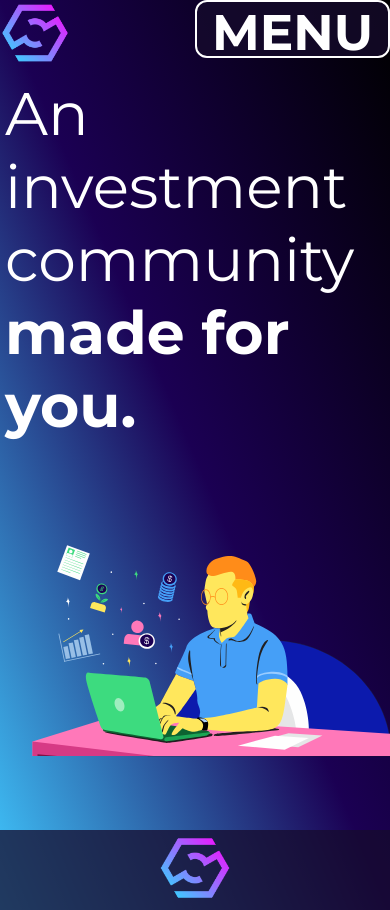
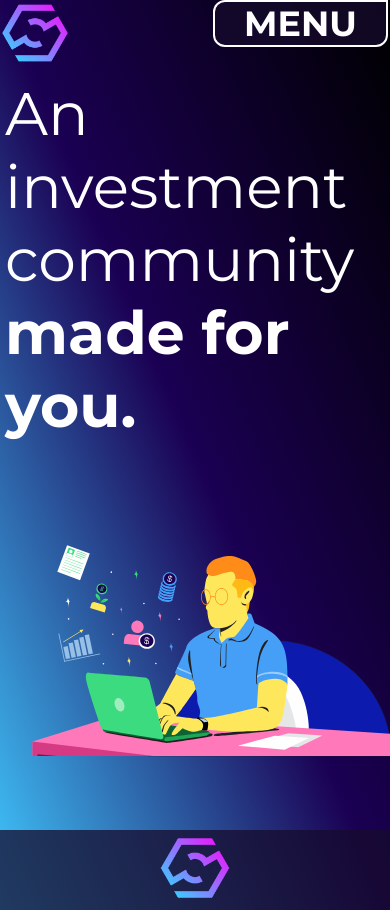
Before and after one commit to SuzerainY/investant-net, a Next.js app: page / in a window 390 px wide. Built offline with nearby package versions, Linux system fonts and the light colour scheme.

Commit message:
Minor mobile menu changes

```diff
--- a/pages/blog.js
+++ b/pages/blog.js
@@ -49,8 +49,8 @@ export default function Blog(props) {
   // Arrange blog post data and variables
   const data = props.data.blogPosts.data;
   const mostRecentPost = data[0]; // Get the most recent post
+  // let filterPostId = mostRecentPost.id; // When we fetch more posts, we will use this ID in a 'lt' (less than) filter clause to ensure we grab the next 15 earliest posts
   const blogPosts = data.slice(1); // The rest of the blog posts with the mostRecentPost removed
-  // let earliestPostId = blogPosts[blogPosts.length - 1].id; // When we fetch more posts, we will use this ID in a 'lt' (less than) filter clause to ensure we grab the next 15 earliest posts
 
   const readWPM = 200; // Assumption for how many words per minute the average reader can read
 
--- a/styles/components/_header.scss
+++ b/styles/components/_header.scss
@@ -1,5 +1,6 @@
 .header {
   align-items: center;
+  width: 100vw;
   background-color: $trans-purple;
   z-index: 99; // Ensure the header is above other content
 
@@ -47,20 +48,18 @@
         list-style: none;
       }
     }
-
     li {
       &:hover {
         transform: scale(1.04);
         transition-duration: 0.2s;
       }
     }
-
     a {
       text-decoration: none;
       align-items: center;
       font-size: 2rem;
       margin: 1.5rem;
-      color: white;
+      color: $white;
       white-space: nowrap;
     }
   }
@@ -85,11 +84,14 @@
   .mobile-menu {
     display: none;
     flex-direction: column;
-    width: 50%;
+    width: 175px;
+    position: relative;
+    margin-left: auto;
+    margin-right: 2px;
     align-items: center;
     overflow: hidden;
-    border: 2px solid white;
-    border-radius: 12px;
+    border: 2px solid $white;
+    border-radius: 12px 0px 12px 12px;
     background-color: $trans-purple;
     transition: max-height 0.3s ease-in-out;
 
@@ -109,17 +111,17 @@
     }
 
     h3 {
-      font-size: 50px;
+      font-size: 35px;
       height: fit-content;
       text-align: center;
       justify-content: center;
+      padding-bottom: 7px;
       cursor: pointer;
       &:hover {
         transform: scale(1.02);
         transition-duration: 0.1s;
       }
     }
-
     ul {
       display: flex;
       flex-direction: column;
@@ -130,7 +132,6 @@
       align-items: center;
       margin-bottom: 0.3rem;
     }
-
     li {
       display: flex;
       flex-direction: column;
@@ -141,12 +142,11 @@
         transition-duration: 0.2s;
       }
     }
-
     a {
       text-decoration: none;
       align-items: center;
       font-size: 2rem;
-      color: white;
+      color: $white;
       white-space: nowrap;
     }
   }
```
